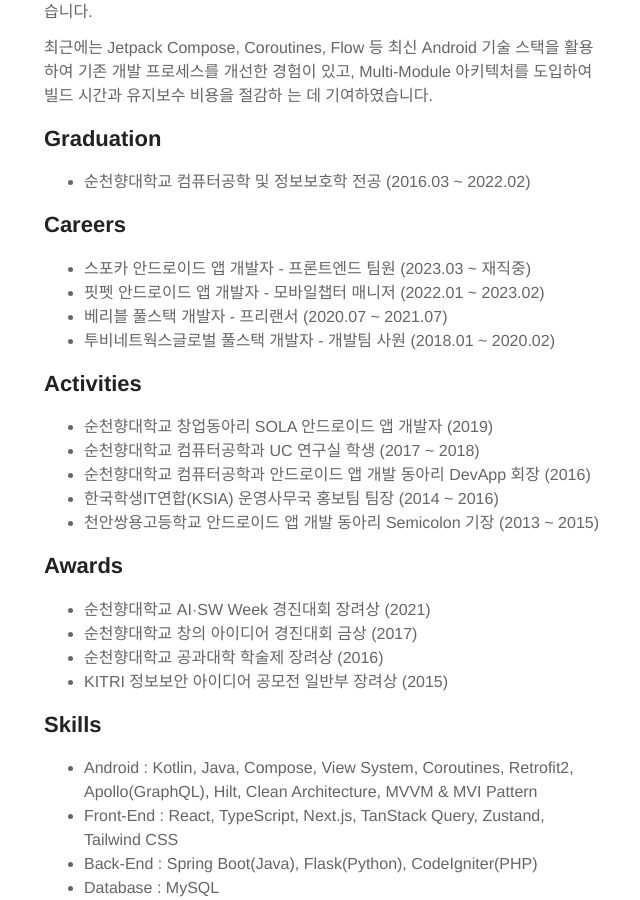
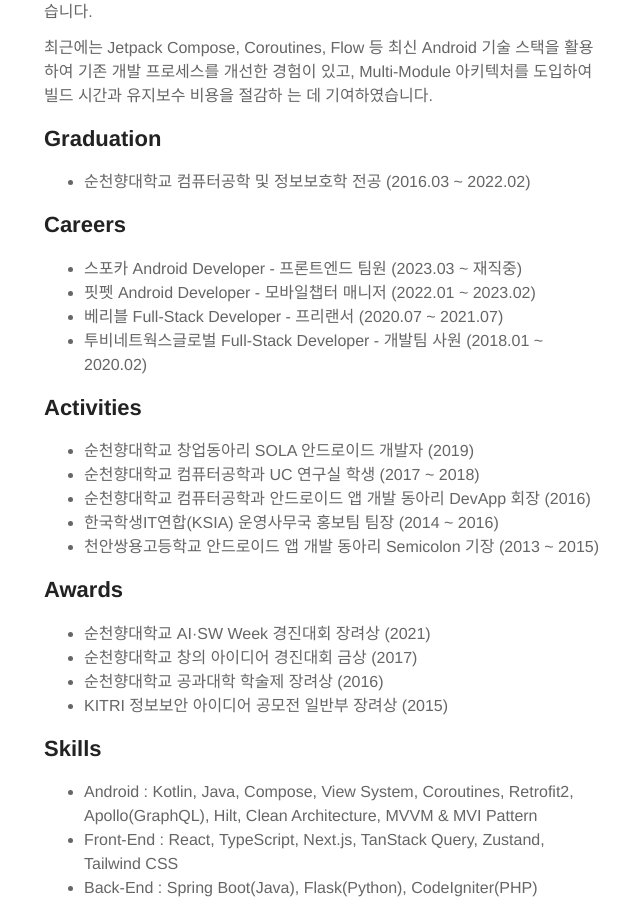
Before and after one commit to ry4nkim/ry4nkim.github.io, a Jekyll site: the page built from about.md, in a window 1280 px wide and 900 px high, scrolled down 633 px. Shown: the whole window, without its empty margins (316-956 px from the left). Built offline with Jekyll 4.4.1, drawn with Linux system fonts in a browser that asks for light colours.

Commit message:
Update about.md

```diff
--- a/about.md
+++ b/about.md
@@ -25,15 +25,15 @@
 
 <h2>Careers</h2>
 <ul>
-  <li>스포카 안드로이드 앱 개발자 - 프론트엔드 팀원 (2023.03 ~ 재직중)</li>
-  <li>핏펫 안드로이드 앱 개발자 - 모바일챕터 매니저 (2022.01 ~ 2023.02)</li>
-  <li>베리블 풀스택 개발자 - 프리랜서 (2020.07 ~ 2021.07)</li>
-  <li>투비네트웍스글로벌 풀스택 개발자 - 개발팀 사원 (2018.01 ~ 2020.02)</li>
+  <li>스포카 Android Developer - 프론트엔드 팀원 (2023.03 ~ 재직중)</li>
+  <li>핏펫 Android Developer - 모바일챕터 매니저 (2022.01 ~ 2023.02)</li>
+  <li>베리블 Full-Stack Developer - 프리랜서 (2020.07 ~ 2021.07)</li>
+  <li>투비네트웍스글로벌 Full-Stack Developer - 개발팀 사원 (2018.01 ~ 2020.02)</li>
 </ul>
 
 <h2>Activities</h2>
 <ul>
-  <li>순천향대학교 창업동아리 SOLA 안드로이드 앱 개발자 (2019)</li>
+  <li>순천향대학교 창업동아리 SOLA 안드로이드 개발자 (2019)</li>
   <li>순천향대학교 컴퓨터공학과 UC 연구실 학생 (2017 ~ 2018)</li>
   <li>순천향대학교 컴퓨터공학과 안드로이드 앱 개발 동아리 DevApp 회장 (2016)</li>
   <li>한국학생IT연합(KSIA) 운영사무국 홍보팀 팀장 (2014 ~ 2016)</li>
```
